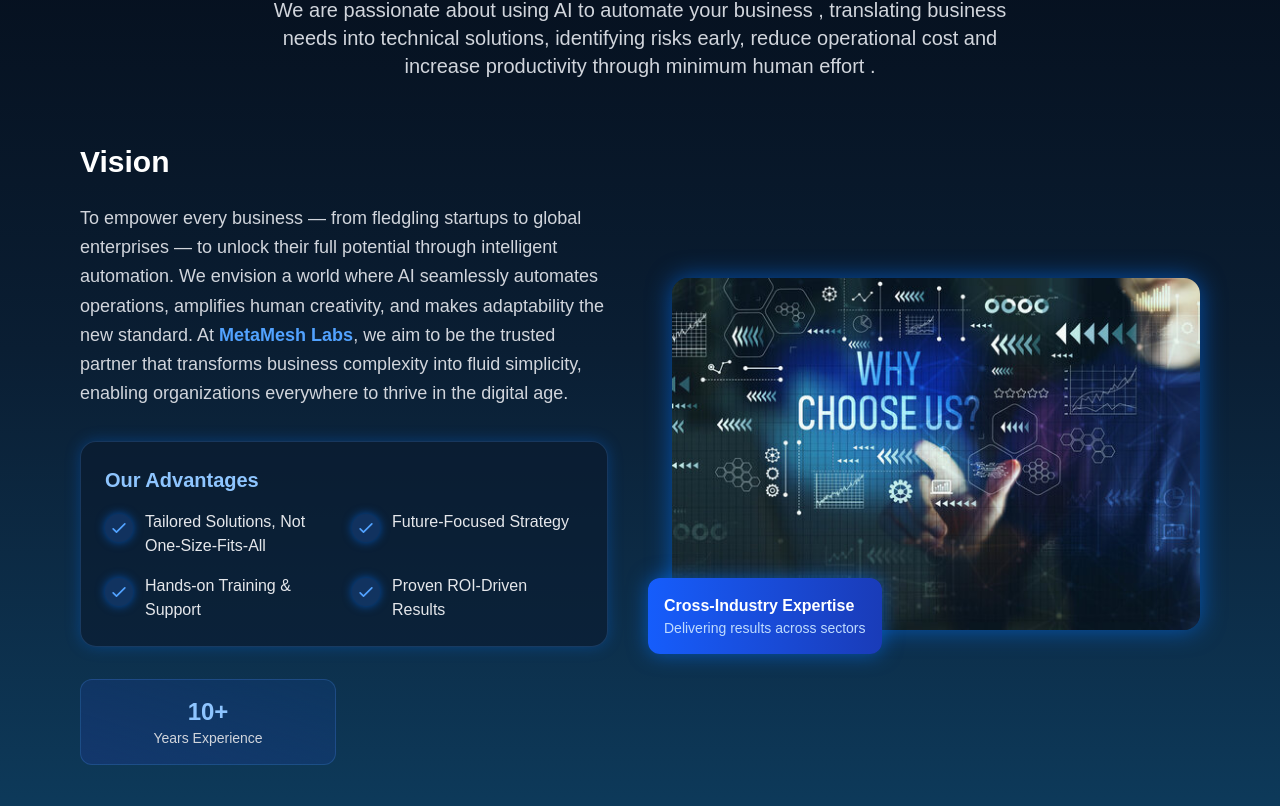
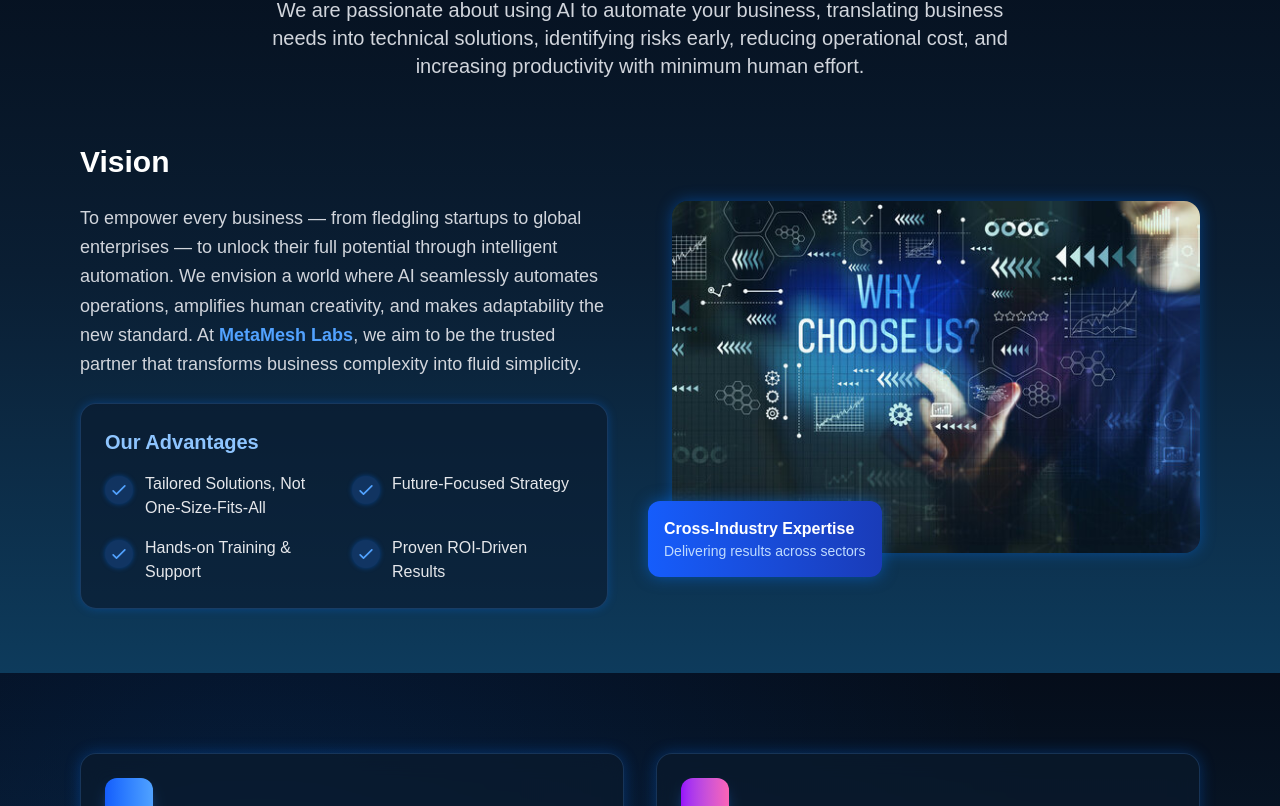
Before and after one commit to mahamnasimdurrani699/metameshlabs, a React (Vite) app in the folder frontend/: page / in a window 1280 px wide. Shown: the part 2714-3520 px from the top of the page. Built offline with nearby package versions, Linux system fonts and the light colour scheme.

Commit message:
update why choose us code Aboutus code

```diff
--- a/frontend/src/components/WhyChooseUs/WhyChooseUs.jsx
+++ b/frontend/src/components/WhyChooseUs/WhyChooseUs.jsx
@@ -1,15 +1,153 @@
-import React from "react";
+// import React from "react";
+// import { motion } from "framer-motion";
+// import WhyChooseUs_img from "../../assets/WhyChooseUs.jpg";
+
+// function WhyChooseUs() {
+//   return (
+//     <div className="w-full min-h-screen text-white flex flex-col items-center py-16 px-6 md:px-20 border-t border-gray-700 bg-gradient-to-b from-[#050d1a] via-[#0a1e33] to-[#0d3b5c]">
+//       {/* Heading */}
+//       <motion.div
+//         initial={{ opacity: 0, y: 40 }}
+//         whileInView={{ opacity: 1, y: 0 }}
+//         transition={{ duration: 0.3, ease: "easeOut" }}
+//         viewport={{ once: true }}
+//         className="text-center max-w-3xl mb-16"
+//       >
+//         <h1 className="text-4xl md:text-5xl font-extrabold mb-4">
+//           Why{" "}
+//           <span className="bg-gradient-to-r from-blue-400 to-blue-600 bg-clip-text text-transparent">
+//             Partner With Us?
+//           </span>
+//         </h1>
+//         <p className="text-gray-300 text-lg md:text-xl">
+//         We are passionate about using AI to automate your business , translating business needs into technical solutions, identifying risks early, reduce operational cost and increase productivity through minimum human effort .
+//         </p>
+//       </motion.div>
+
+//       {/* Content Section */}
+//       <div className="flex flex-col lg:flex-row items-center gap-12 lg:gap-16 w-full max-w-6xl">
+//         {/* Left: Text Content */}
+//         <motion.div
+//           initial={{ opacity: 0, x: -50 }}
+//           whileInView={{ opacity: 1, x: 0 }}
+//           transition={{ duration: 0.3 }}
+//           viewport={{ once: true }}
+//           className="w-full lg:w-1/2"
+//         >
+//           <h2 className="text-2xl md:text-3xl font-bold mb-6">
+//             Vision{" "}
+//             {/* <span className="bg-gradient-to-r from-blue-400 to-blue-600 bg-clip-text text-transparent">
+//               We Are
+//             </span> */}
+//           </h2>
+//           {/* <p className="text-gray-300 mb-8 leading-relaxed text-lg">
+//           <span className="text-blue-400 font-semibold">Metamesh Labs</span>, vision of blockchain and AI automation is to create intelligent, self-managing digital ecosystems that operate with unprecedented levels of trust, transparency, and efficiency. By combining AI's analytical power and automation capabilities with blockchain's secure, immutable ledger, this convergence aims to transform various industries by removing friction, enhancing security, and enabling new forms of decentralized, autonomous collaboration.
+//           </p> */}
+//           <p className="text-gray-300 mb-8 leading-relaxed text-lg">
+//            To empower every business — from fledgling startups to global enterprises — to unlock their full potential through intelligent automation.
+//            We envision a world where AI seamlessly automates operations, amplifies human creativity, and makes adaptability the new standard.
+//            At <span className="text-blue-400 font-semibold">MetaMesh Labs</span>, we aim to be the trusted partner that transforms business complexity into fluid simplicity, enabling organizations everywhere to thrive in the digital age.
+//           </p>
+
+//           {/* Benefits Checklist */}
+//           <div className="bg-[#0b1a2d]/60 p-6 rounded-2xl border border-blue-400/20 shadow-[0_0_15px_rgba(3,114,250,0.3)]">
+//             <h3 className="text-xl font-semibold mb-4 text-blue-300">
+//               Our Advantages
+//             </h3>
+//             <div className="grid grid-cols-1 md:grid-cols-2 gap-4">
+//               {[
+//                 "Tailored Solutions, Not One-Size-Fits-All",
+//                 "Future-Focused Strategy",
+//                 "Hands-on Training & Support",
+//                 "Proven ROI-Driven Results",
+//               ].map((item, index) => (
+//                 <div key={index} className="flex items-start space-x-3">
+//                   <div className="bg-blue-500/20 p-1 rounded-full mt-1 shadow-[0_0_10px_rgba(3,114,250,0.6)]">
+//                     <svg
+//                       className="w-5 h-5 text-blue-400"
+//                       fill="none"
+//                       stroke="currentColor"
+//                       viewBox="0 0 24 24"
+//                       xmlns="http://www.w3.org/2000/svg"
+//                     >
+//                       <path
+//                         strokeLinecap="round"
+//                         strokeLinejoin="round"
+//                         strokeWidth="2"
+//                         d="M5 13l4 4L19 7"
+//                       ></path>
+//                     </svg>
+//                   </div>
+//                   <span className="text-gray-200">{item}</span>
+//                 </div>
+//               ))}
+//             </div>
+//           </div>
+
+//           {/* Additional Info */}
+//           <div className="mt-8 grid grid-cols-2 gap-4">
+//             <div className="bg-gradient-to-tr from-blue-900/40 to-blue-600/10 p-4 rounded-xl text-center border border-blue-400/20">
+//               <div className="text-2xl font-bold text-blue-300">10+</div>
+//               <div className="text-sm text-gray-300">Years Experience</div>
+//             </div>
+//             {/* <div className="bg-gradient-to-tr from-blue-900/40 to-blue-600/10 p-4 rounded-xl text-center border border-blue-400/20">
+//               <div className="text-2xl font-bold text-blue-300">Global</div>
+//               <div className="text-sm text-gray-300">Clientele</div>
+//             </div> */}
+//           </div>
+//         </motion.div>
+
+//         {/* Right: Image */}
+//         <motion.div
+//           initial={{ opacity: 0, x: 50 }}
+//           whileInView={{ opacity: 1, x: 0 }}
+//           transition={{ duration: 0.3 }}
+//           viewport={{ once: true }}
+//           className="w-full lg:w-1/2 relative"
+//         >
+//           <div className="relative group">
+//             <img
+//               src={WhyChooseUs_img}
+//               alt="Why Choose Us"
+//               className="w-full h-[400px] object-cover rounded-2xl shadow-[0_0_25px_rgba(3,114,250,0.6)] transform group-hover:scale-105 transition-transform duration-700"
+//             />
+//             {/* Neon Frame Effect */}
+//             <div className="absolute -inset-2 border border-blue-400/30 rounded-2xl group-hover:border-blue-400/60 group-hover:shadow-[0_0_20px_rgba(3,114,250,0.7)] transition-all duration-500 opacity-0 group-hover:opacity-100"></div>
+//           </div>
+
+//           {/* Floating Stats Card */}
+//           <motion.div
+//             initial={{ opacity: 0, y: 40 }}
+//             whileInView={{ opacity: 1, y: 0 }}
+//             transition={{ duration: 0.3, delay: 0.2 }}
+//             viewport={{ once: true }}
+//             className="absolute -bottom-6 -left-6 bg-gradient-to-r from-blue-600 to-blue-800 p-4 rounded-xl shadow-[0_0_20px_rgba(3,114,250,0.6)]"
+//           >
+//             <div className="text-white font-bold">Cross-Industry Expertise</div>
+//             <div className="text-blue-200 text-sm">
+//               Delivering results across sectors
+//             </div>
+//           </motion.div>
+//         </motion.div>
+//       </div>
+//     </div>
+//   );
+// }
+
+// export default WhyChooseUs;
+import React, { memo } from "react";
 import { motion } from "framer-motion";
 import WhyChooseUs_img from "../../assets/WhyChooseUs.jpg";
 
 function WhyChooseUs() {
   return (
     <div className="w-full min-h-screen text-white flex flex-col items-center py-16 px-6 md:px-20 border-t border-gray-700 bg-gradient-to-b from-[#050d1a] via-[#0a1e33] to-[#0d3b5c]">
+
       {/* Heading */}
       <motion.div
-        initial={{ opacity: 0, y: 40 }}
+        initial={{ opacity: 0, y: 20 }}
         whileInView={{ opacity: 1, y: 0 }}
-        transition={{ duration: 0.3, ease: "easeOut" }}
+        transition={{ duration: 0.4, ease: "easeOut" }}
         viewport={{ once: true }}
         className="text-center max-w-3xl mb-16"
       >
@@ -20,40 +158,29 @@ function WhyChooseUs() {
           </span>
         </h1>
         <p className="text-gray-300 text-lg md:text-xl">
-        We are passionate about using AI to automate your business , translating business needs into technical solutions, identifying risks early, reduce operational cost and increase productivity through minimum human effort .
+          We are passionate about using AI to automate your business, translating business needs into technical solutions, identifying risks early, reducing operational cost, and increasing productivity with minimum human effort.
         </p>
       </motion.div>
 
       {/* Content Section */}
       <div className="flex flex-col lg:flex-row items-center gap-12 lg:gap-16 w-full max-w-6xl">
-        {/* Left: Text Content */}
+
+        {/* Left: Text */}
         <motion.div
-          initial={{ opacity: 0, x: -50 }}
+          initial={{ opacity: 0, x: -30 }}
           whileInView={{ opacity: 1, x: 0 }}
-          transition={{ duration: 0.3 }}
+          transition={{ duration: 0.4 }}
           viewport={{ once: true }}
           className="w-full lg:w-1/2"
         >
-          <h2 className="text-2xl md:text-3xl font-bold mb-6">
-            Vision{" "}
-            {/* <span className="bg-gradient-to-r from-blue-400 to-blue-600 bg-clip-text text-transparent">
-              We Are
-            </span> */}
-          </h2>
-          {/* <p className="text-gray-300 mb-8 leading-relaxed text-lg">
-          <span className="text-blue-400 font-semibold">Metamesh Labs</span>, vision of blockchain and AI automation is to create intelligent, self-managing digital ecosystems that operate with unprecedented levels of trust, transparency, and efficiency. By combining AI's analytical power and automation capabilities with blockchain's secure, immutable ledger, this convergence aims to transform various industries by removing friction, enhancing security, and enabling new forms of decentralized, autonomous collaboration.
-          </p> */}
-          <p className="text-gray-300 mb-8 leading-relaxed text-lg">
-           To empower every business — from fledgling startups to global enterprises — to unlock their full potential through intelligent automation.
-           We envision a world where AI seamlessly automates operations, amplifies human creativity, and makes adaptability the new standard.
-           At <span className="text-blue-400 font-semibold">MetaMesh Labs</span>, we aim to be the trusted partner that transforms business complexity into fluid simplicity, enabling organizations everywhere to thrive in the digital age.
-          </p>
+          <h2 className="text-2xl md:text-3xl font-bold mb-6">Vision</h2>
+          <p className="text-gray-300 mb-6 leading-relaxed text-lg">
+            To empower every business — from fledgling startups to global enterprises — to unlock their full potential through intelligent automation. We envision a world where AI seamlessly automates operations, amplifies human creativity, and makes adaptability the new standard. At <span className="text-blue-400 font-semibold">MetaMesh Labs</span>, we aim to be the trusted partner that transforms business complexity into fluid simplicity.
+          </p>
 
-          {/* Benefits Checklist */}
-          <div className="bg-[#0b1a2d]/60 p-6 rounded-2xl border border-blue-400/20 shadow-[0_0_15px_rgba(3,114,250,0.3)]">
-            <h3 className="text-xl font-semibold mb-4 text-blue-300">
-              Our Advantages
-            </h3>
+          {/* Advantages */}
+          <div className="bg-[#0b1a2d]/60 p-6 rounded-2xl border border-blue-400/20 shadow-[0_0_10px_rgba(3,114,250,0.3)]">
+            <h3 className="text-xl font-semibold mb-4 text-blue-300">Our Advantages</h3>
             <div className="grid grid-cols-1 md:grid-cols-2 gap-4">
               {[
                 "Tailored Solutions, Not One-Size-Fits-All",
@@ -62,7 +189,7 @@ function WhyChooseUs() {
                 "Proven ROI-Driven Results",
               ].map((item, index) => (
                 <div key={index} className="flex items-start space-x-3">
-                  <div className="bg-blue-500/20 p-1 rounded-full mt-1 shadow-[0_0_10px_rgba(3,114,250,0.6)]">
+                  <div className="bg-blue-500/20 p-1 rounded-full mt-1 shadow-[0_0_5px_rgba(3,114,250,0.4)]">
                     <svg
                       className="w-5 h-5 text-blue-400"
                       fill="none"
@@ -70,12 +197,7 @@ function WhyChooseUs() {
                       viewBox="0 0 24 24"
                       xmlns="http://www.w3.org/2000/svg"
                     >
-                      <path
-                        strokeLinecap="round"
-                        strokeLinejoin="round"
-                        strokeWidth="2"
-                        d="M5 13l4 4L19 7"
-                      ></path>
+                      <path strokeLinecap="round" strokeLinejoin="round" strokeWidth="2" d="M5 13l4 4L19 7"></path>
                     </svg>
                   </div>
                   <span className="text-gray-200">{item}</span>
@@ -83,25 +205,13 @@ function WhyChooseUs() {
               ))}
             </div>
           </div>
-
-          {/* Additional Info */}
-          <div className="mt-8 grid grid-cols-2 gap-4">
-            <div className="bg-gradient-to-tr from-blue-900/40 to-blue-600/10 p-4 rounded-xl text-center border border-blue-400/20">
-              <div className="text-2xl font-bold text-blue-300">10+</div>
-              <div className="text-sm text-gray-300">Years Experience</div>
-            </div>
-            {/* <div className="bg-gradient-to-tr from-blue-900/40 to-blue-600/10 p-4 rounded-xl text-center border border-blue-400/20">
-              <div className="text-2xl font-bold text-blue-300">Global</div>
-              <div className="text-sm text-gray-300">Clientele</div>
-            </div> */}
-          </div>
         </motion.div>
 
         {/* Right: Image */}
         <motion.div
-          initial={{ opacity: 0, x: 50 }}
+          initial={{ opacity: 0, x: 30 }}
           whileInView={{ opacity: 1, x: 0 }}
-          transition={{ duration: 0.3 }}
+          transition={{ duration: 0.4 }}
           viewport={{ once: true }}
           className="w-full lg:w-1/2 relative"
         >
@@ -109,29 +219,27 @@ function WhyChooseUs() {
             <img
               src={WhyChooseUs_img}
               alt="Why Choose Us"
-              className="w-full h-[400px] object-cover rounded-2xl shadow-[0_0_25px_rgba(3,114,250,0.6)] transform group-hover:scale-105 transition-transform duration-700"
+              className="w-full h-[400px] object-cover rounded-2xl shadow-[0_0_15px_rgba(3,114,250,0.4)] transform group-hover:scale-105 transition-transform duration-500"
             />
-            {/* Neon Frame Effect */}
-            <div className="absolute -inset-2 border border-blue-400/30 rounded-2xl group-hover:border-blue-400/60 group-hover:shadow-[0_0_20px_rgba(3,114,250,0.7)] transition-all duration-500 opacity-0 group-hover:opacity-100"></div>
+            <div className="absolute -inset-2 border border-blue-400/20 rounded-2xl group-hover:border-blue-400/40 group-hover:shadow-[0_0_15px_rgba(3,114,250,0.5)] transition-all duration-500 opacity-0 group-hover:opacity-100"></div>
           </div>
 
-          {/* Floating Stats Card */}
+          {/* Floating Stats */}
           <motion.div
-            initial={{ opacity: 0, y: 40 }}
+            initial={{ opacity: 0, y: 20 }}
             whileInView={{ opacity: 1, y: 0 }}
-            transition={{ duration: 0.3, delay: 0.2 }}
+            transition={{ duration: 0.3, delay: 0.1 }}
             viewport={{ once: true }}
-            className="absolute -bottom-6 -left-6 bg-gradient-to-r from-blue-600 to-blue-800 p-4 rounded-xl shadow-[0_0_20px_rgba(3,114,250,0.6)]"
+            className="absolute -bottom-6 -left-6 bg-gradient-to-r from-blue-600 to-blue-800 p-4 rounded-xl shadow-[0_0_15px_rgba(3,114,250,0.5)]"
           >
             <div className="text-white font-bold">Cross-Industry Expertise</div>
-            <div className="text-blue-200 text-sm">
-              Delivering results across sectors
-            </div>
+            <div className="text-blue-200 text-sm">Delivering results across sectors</div>
           </motion.div>
         </motion.div>
+
       </div>
     </div>
   );
 }
 
-export default WhyChooseUs;
+export default memo(WhyChooseUs);
```
